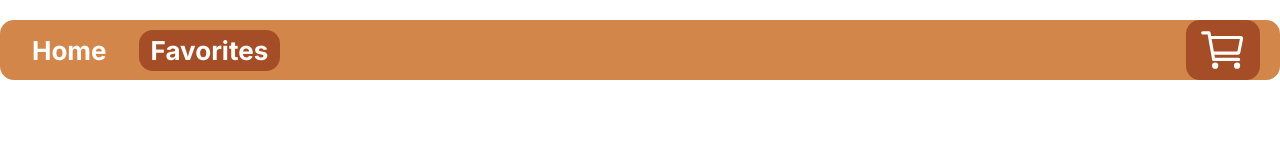
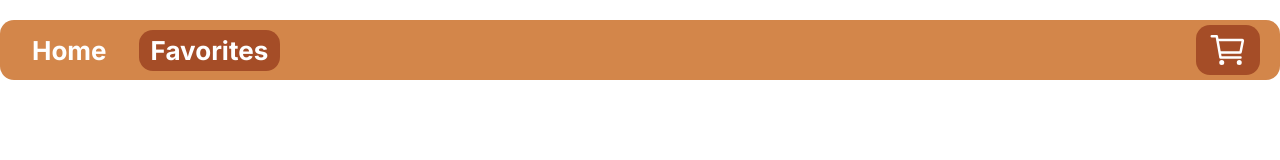
Before and after one commit to Ervin001/TOP_Shopping-Cart, a React (Vite) app: page / in a window 1280 px wide. Shown: the top 160 px of the page. Built offline with nearby package versions, Linux system fonts and the light colour scheme.

Commit message:
fixed cart button: looks more lined up

```diff
--- a/src/components/Navigation/Navbar.jsx
+++ b/src/components/Navigation/Navbar.jsx
@@ -20,10 +20,10 @@ function Navbar() {
           </a>
         </li>
         <li
-          className={`${NavStyles['list-items']} ${NavStyles['active-link']}`}
+          className={`${NavStyles['list-items']} ${NavStyles['center-item']} ${NavStyles['active-link']}`}
         >
-          <a className={NavStyles.links} href='/cart'>
-            <img src={cartLogo} alt='Cart'></img>
+          <a className={NavStyles['cart-link']} href='/cart'>
+            <img src={cartLogo} alt='Cart' className={NavStyles['cart-icon']} />
           </a>
         </li>
       </ul>
--- a/src/components/Navigation/Navbar.module.css
+++ b/src/components/Navigation/Navbar.module.css
@@ -12,7 +12,6 @@
   gap: 2rem;
   flex-grow: 1;
   padding: 0 2rem;
-
   list-style-type: none;
 }
 
@@ -30,14 +29,11 @@
 
 .list-items:hover {
   background-color: var(--link-hover-effect-color);
-
   border-radius: var(--primary-border-radius);
 }
 
 .active-link {
   background-color: var(--active-link-color);
-  /* box-shadow: 0px 0px 1px 3px var(--active-link-color); */
-
   border-radius: var(--primary-border-radius);
 }
 
@@ -48,9 +44,20 @@
   font-size: 2.6rem;
   font-weight: 700;
 }
+
+/* Style specifically for the cart link */
+.cart-link {
+  display: flex;
+  align-items: center;
+}
+
+.cart-icon {
+  width: 40px;
+  height: 40px;
+}
+
 /* link style order */
 /* link, visited, hover, active */
-
 .links:link,
 .links:visited {
   color: white;
```
